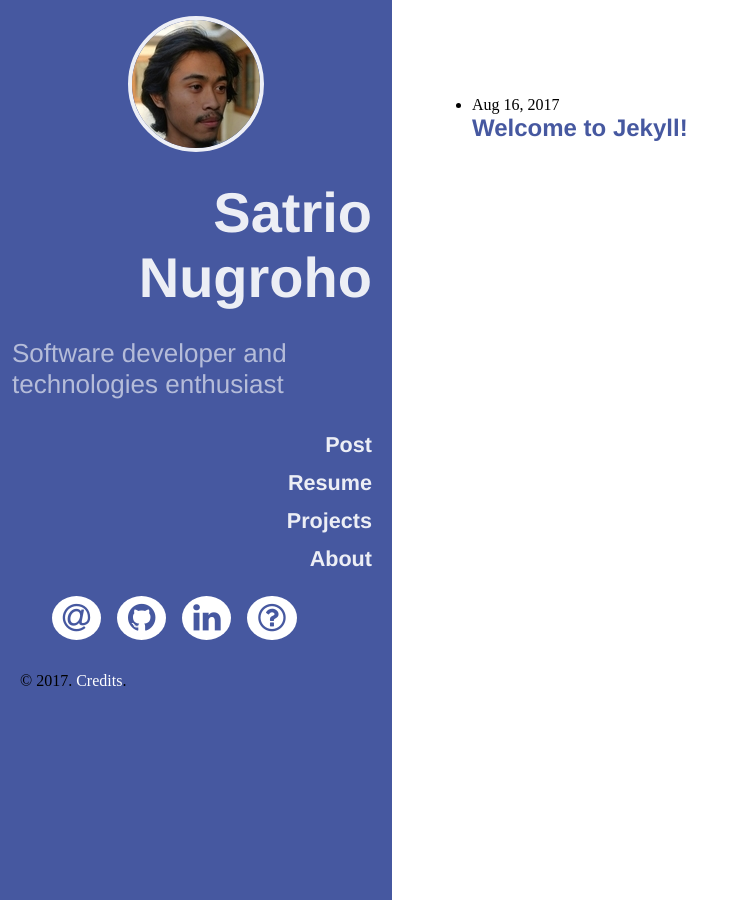
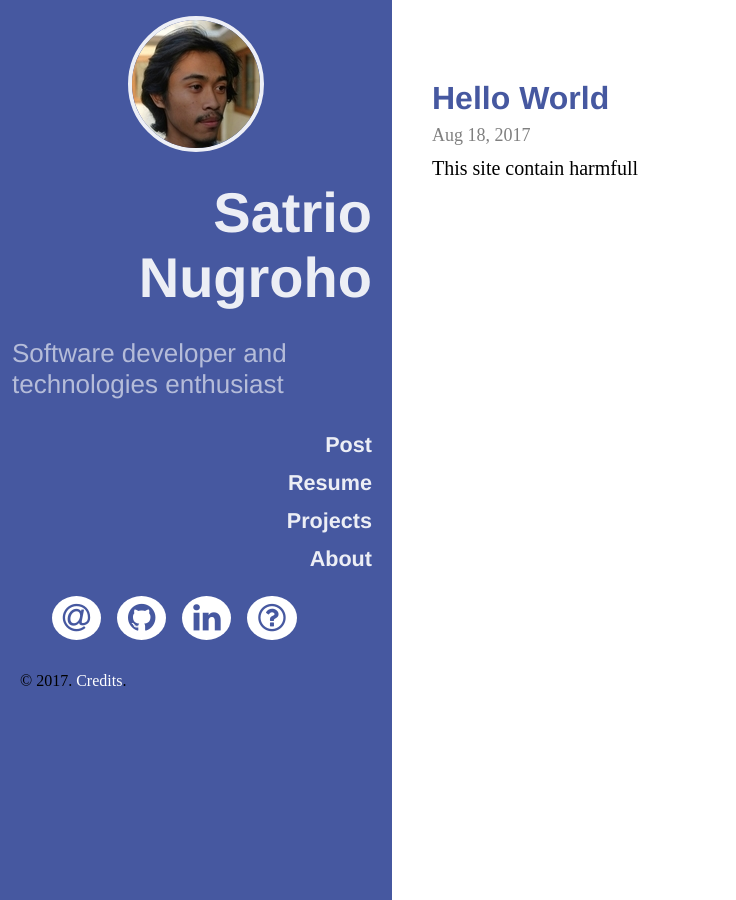
Before and after one commit to satrionugroho/satrionugroho.github.io, a Jekyll site: the page built from index.md, in a window 1280 px wide. Shown: the whole page, without its empty margins (0-736 px from the left). Built offline with Jekyll 4.4.1, drawn with Linux system fonts in a browser that asks for light colours.

Commit message:
little change

```diff
--- a/_posts/2017-08-17-welcome-to-jekyll.md
+++ b/_posts/2017-08-17-welcome-to-jekyll.md
@@ -1,26 +1,10 @@
 ---
 layout: post
-title:  "Welcome to Jekyll!"
-date:   2017-08-16 14:30:13 +0700
+title:  "Hello World"
+date:   2017-08-18 14:30:13 +0700
 categories: jekyll
+skills: [ruby, rails, oop]
+description: This site contain harmfull
 ---
-You’ll find this post in your `_posts` directory. Go ahead and edit it and re-build the site to see your changes. You can rebuild the site in many different ways, but the most common way is to run `jekyll serve`, which launches a web server and auto-regenerates your site when a file is updated.
-
-To add new posts, simply add a file in the `_posts` directory that follows the convention `YYYY-MM-DD-name-of-post.ext` and includes the necessary front matter. Take a look at the source for this post to get an idea about how it works.
-
-Jekyll also offers powerful support for code snippets:
-
-{% highlight ruby %}
-def print_hi(name)
-  puts "Hi, #{name}"
-end
-print_hi('Tom')
-#=> prints 'Hi, Tom' to STDOUT.
-{% endhighlight %}
-
 {:.throwable}
-Check out the [Jekyll docs][jekyll-docs] for more info on how to get the most out of Jekyll. File all bugs/feature requests at [Jekyll’s GitHub repo][jekyll-gh]. If you have questions, you can ask them on [Jekyll Talk][jekyll-talk].
-
-[jekyll-docs]: https://jekyllrb.com/docs/home
-[jekyll-gh]:   https://github.com/jekyll/jekyll
-[jekyll-talk]: https://talk.jekyllrb.com/
+Hello World
--- a/_sass/_post.scss
+++ b/_sass/_post.scss
@@ -1,6 +1,7 @@
 .post {
   margin: 0px;
   padding: 0px;
+  margin-bottom: 2rem;
 
   article {
     margin: 0px .5rem;
@@ -50,3 +51,28 @@
     }
   }
 }
+
+.posts {
+  margin: 0;
+  padding: 0;
+
+  &_item {
+    padding: 0;
+    margin-bottom: 3rem;
+
+    &_title {
+      margin-bottom: .5rem;
+    }
+
+    &_meta {
+      color: $grey;
+      font-size: 18px;
+    }
+
+    &_description {
+      font-size: 20px;
+      margin-top: .7rem;
+      text-align: justify;
+    }
+  }
+}
--- a/index.md
+++ b/index.md
@@ -3,17 +3,20 @@ layout: default
 title: Home
 ---
 
-<ul class="posts">
+<div class="posts">
   {% for post in site.posts %}
-    <li>
-      {% assign date_format = site.minima.date_format | default: "%b %-d, %Y" %}
-      <span class="post-meta">{{ post.date | date: date_format }}</span>
-      <h2 class="throwable">
-        <a class="post-link" href="{{ post.url | relative_url }}">{{ post.title | escape }}</a>
-      </h2>
-    </li>
+  <div class="posts_item">
+    <h1 class="posts_item_title throwable">
+      <a class="post-link" href="{{ post.url | relative_url }}">{{ post.title | escape }}</a>
+    </h1>
+    {% assign date_format = site.minima.date_format | default: "%b %-d, %Y" %}
+    <span class="posts_item_meta">{{ post.date | date: date_format }}</span>
+    <div class="posts_item_description throwable">
+      {{ post.description }}
+    </div>
+  </div>
   {% endfor %}
-</ul>
+</div>
 
 <div class="pagination">
   {% if paginator.previous_page %}
```
